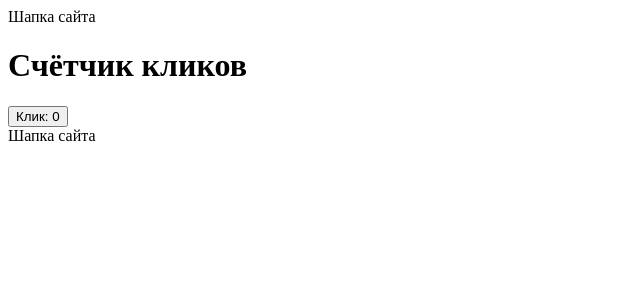
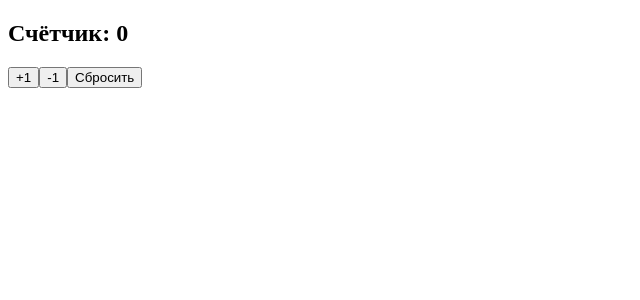
Before and after one commit to IlnurShakirov/Ozon-E-PythonPro511, a React (Vite) app in the folder frontend/: page / in a window 1280 px wide. Shown: the top 300 px of the page, without its empty margins (0-640 px from the left). Built offline with nearby package versions, Linux system fonts and the light colour scheme.

Commit message:
import Counter

```diff
--- a/frontend/src/main.jsx
+++ b/frontend/src/main.jsx
@@ -1,8 +1,8 @@
 import { createRoot } from 'react-dom/client'
 
 import './index.css'
-import App from './App.jsx'
+import Counter from './counter.jsx'
 
 createRoot(document.getElementById('root')).render(
-  <App />
+  <Counter />
 )
```
